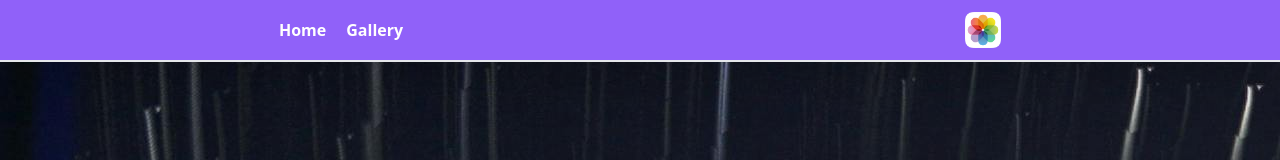
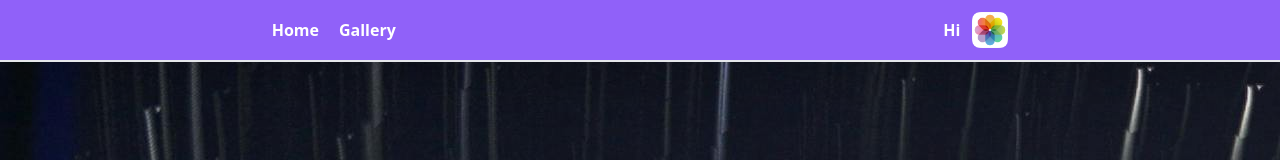
Before and after one commit to Sandeep00022/vivahit-assignment, a React (Vite) app in the folder frontend/: page /signup in a window 1280 px wide. Shown: the top 160 px of the page. Built offline with nearby package versions, Linux system fonts and the light colour scheme.

Commit message:
Add username in on navbar

```diff
--- a/frontend/src/components/Header.tsx
+++ b/frontend/src/components/Header.tsx
@@ -41,7 +41,8 @@ const Header = () => {
           <div>Gallery</div>
         </Link>
       </div>
-      <div>
+      <div className="flex items-center gap-3">
+        <h3>Hi {currentUser?.username}</h3>
         {currentUser ? (
           <Button onClick={handleSignout} gradientDuoTone={"pinkToOrange"}>
             LogOut
--- a/frontend/src/pages/Home.tsx
+++ b/frontend/src/pages/Home.tsx
@@ -313,6 +313,16 @@ const Home = () => {
             {UploadedFileError}
           </Alert>
         )}
+        {videoUploadError && (
+          <Alert color={"failure"} className="mt-6">
+            {videoUploadError}
+          </Alert>
+        )}
+        {imageFileUploadError && (
+          <Alert color={"failure"} className="mt-6">
+            {imageFileUploadError}
+          </Alert>
+        )}
       </div>
     </div>
   );
```
